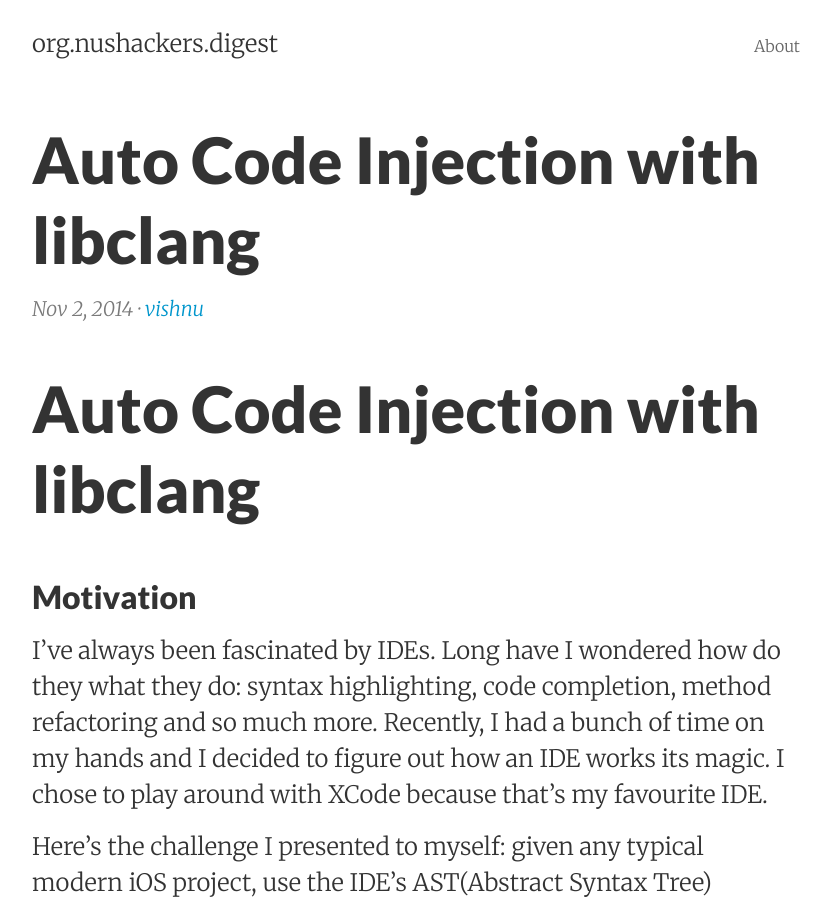
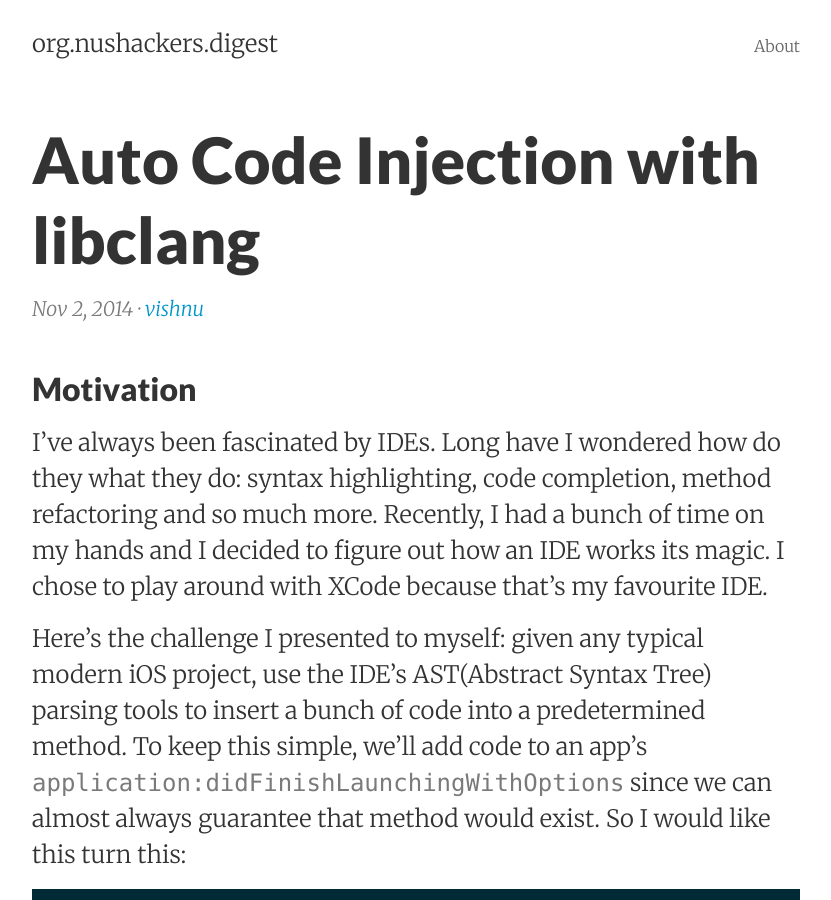
Before and after one commit to nushackers/digest, a Jekyll site: the page built from _posts/2014-11-02-ast-parsing-libclang.md, in a window 1280 px wide and 900 px high. Shown: the whole window, without its empty margins (224-1055 px from the left). Built offline with Jekyll 4.4.1, drawn with Linux system fonts in a browser that asks for light colours.

Commit message:
Fixed the double title

```diff
--- a/_posts/2014-11-02-ast-parsing-libclang.md
+++ b/_posts/2014-11-02-ast-parsing-libclang.md
@@ -6,9 +6,6 @@ author: 	vishnu
 summary:    "What happens when you try and resize a Distributed Hash Table?"
 categories:
 ---
-
-#Auto Code Injection with libclang
-
 ##Motivation
 I've always been fascinated by IDEs. Long have I wondered how do they what they do: syntax highlighting, code completion, method refactoring and so much more. Recently, I had a bunch of time on my hands and I decided to figure out how an IDE works its magic. I chose to play around with XCode because that's my favourite IDE.
 
```
